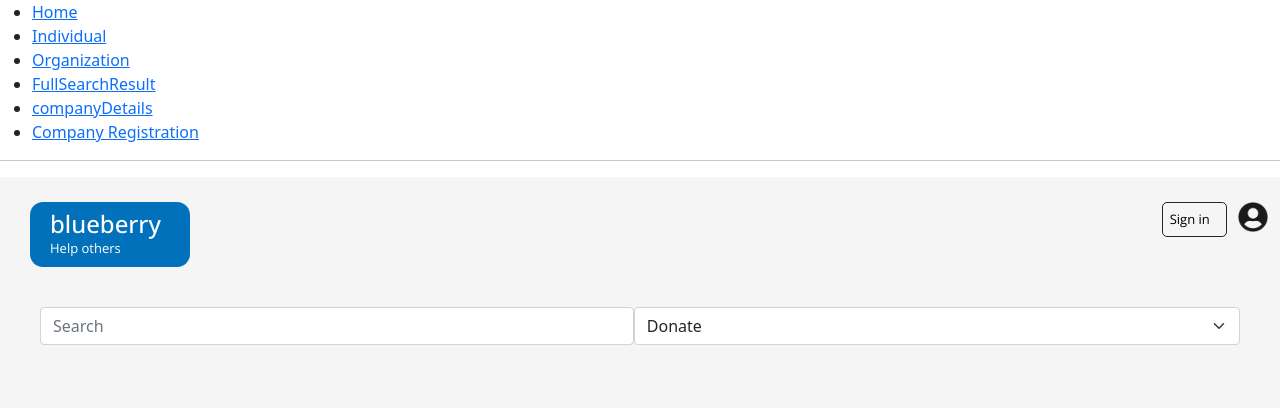
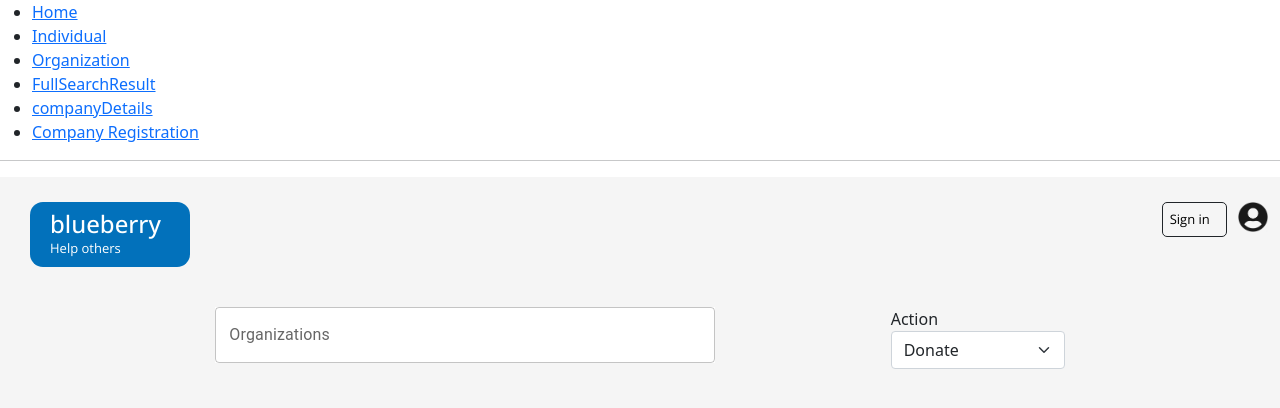
Before and after one commit to DanielssonJacob/blueberry, a React (Create React App) app in the folder blueberry-frontend/: page /individual in a window 1280 px wide. Shown: the top 408 px of the page. Built offline with nearby package versions, Linux system fonts and the light colour scheme.

Commit message:
fixed fetch call to backend

```diff
--- a/blueberry-frontend/package.json
+++ b/blueberry-frontend/package.json
@@ -9,12 +9,15 @@
     "@testing-library/jest-dom": "^5.16.2",
     "@testing-library/react": "^12.1.4",
     "@testing-library/user-event": "^13.5.0",
+    "axios": "^0.26.1",
     "bootstrap": "^5.1.3",
     "react": "^17.0.2",
     "react-dom": "^17.0.2",
+    "react-fetch-hook": "^1.8.5",
     "react-router-dom": "^5.3.0",
     "react-scripts": "5.0.0",
     "web-vitals": "^2.1.4"
+
   },
   "scripts": {
     "start": "react-scripts start",
--- a/blueberry-frontend/src/App.js
+++ b/blueberry-frontend/src/App.js
@@ -14,6 +14,7 @@ import IndividualPage from "./components/individual/IndividualPage";
 
 
 function App() {
+
   return (
     <Router>
       <div>
@@ -51,12 +52,8 @@ function App() {
           <Route exact path="/">
             <Home></Home>
           </Route>
-          <Route path="/company">
-            <CompanyDetails></CompanyDetails>
-          </Route>
-          <Route path="/fullsearchresult">
-            <FullSearchResult></FullSearchResult>
-          </Route>
+          <Route path="/company" children={CompanyDetails}/>
+          <Route path="/fullsearchresult" component={FullSearchResult}/>
           <Route path="/individual">
             <IndividualPage></IndividualPage>
           </Route>
--- a/blueberry-frontend/src/components/home/Home.css
+++ b/blueberry-frontend/src/components/home/Home.css
@@ -44,7 +44,6 @@
 
 @media screen and (min-width: 992px){
     .menu-item img {
-        width: 300px;
 
     }
     .menu-choice{
--- a/blueberry-frontend/src/components/individual/FullSearchResult.js
+++ b/blueberry-frontend/src/components/individual/FullSearchResult.js
@@ -1,4 +1,5 @@
 import React from 'react'
+import { useState, useEffect, } from "react";
 import {
     BrowserRouter as Router,
     Switch,
@@ -9,8 +10,14 @@ import {
 import './FullSearchResult.css';
 import redcross from './companyImages/redcross.png';
 import amnesty from './companyImages/amnesty.png';
+import useFetch from "react-fetch-hook";
 
 function FullSearchResult() {
+    const { isLoading, data, error } = useFetch("http://localhost:8080/companies");
+    if(error){
+        return <h2>Error</h2>
+    }
+
     return (
 
         <div>
@@ -27,6 +34,10 @@ function FullSearchResult() {
                 </div>
 
                 <div className='searchResultCompanies'>
+                    {isLoading ? <h2>Loading...</h2> : data.map((c) =>
+                        <h2>{c.name}</h2>
+                    )}
+
                     <article>
                         <div className='companyName'>Name</div>
                         <div className='companyImage'>
--- a/blueberry-frontend/src/components/individual/IndividualPage.js
+++ b/blueberry-frontend/src/components/individual/IndividualPage.js
@@ -3,6 +3,8 @@ import Logo from '../default/Logo'
 import SignInField from '../default/SignInField'
 import './IndividualPage.css'
 import 'bootstrap/dist/css/bootstrap.min.css';
+import TextField from '@mui/material/TextField';
+import Autocomplete from '@mui/material/Autocomplete';
 
 function IndividualPage() {
     return (
@@ -12,12 +14,23 @@ function IndividualPage() {
                 <SignInField link="/"></SignInField>
             </div>
             <div className="individual-page-searchfield">
-                <input type="text" name="" id="" placeholder='Search' className="form-control search-donation-input"/>
-                <select className="form-select donation-selection" aria-label="Default select example">
-                    <option selected>Donate</option>
-                    <option>Volunteer</option>
-                    <option>Donation Pickup</option>
-                </select>
+                <div className="company-search-individual">
+                    <Autocomplete
+                        freeSolo
+                        id="company-search-input"
+                        options={["Unicef", "Red Cross", "Amnesty"]}
+                        sx={{ width: 500, backgroundColor: "white" }}
+                        renderInput={(params) => <TextField {...params} label="Organizations" />}
+                    />
+                </div>
+                <div className="company-dropdown-individual">
+                    <label htmlFor="company-search-input">Action</label>
+                    <select className="form-select donation-selection" aria-label="Default select example">
+                        <option selected>Donate</option>
+                        <option>Volunteer</option>
+                        <option>Donation Pickup</option>
+                    </select>
+                </div>
             </div>
         </div>
     )
```
Also changed, not shown: 2 other files (tests, documents, lock files or other folders). Lines whose indentation alone changed are shown as unchanged.
